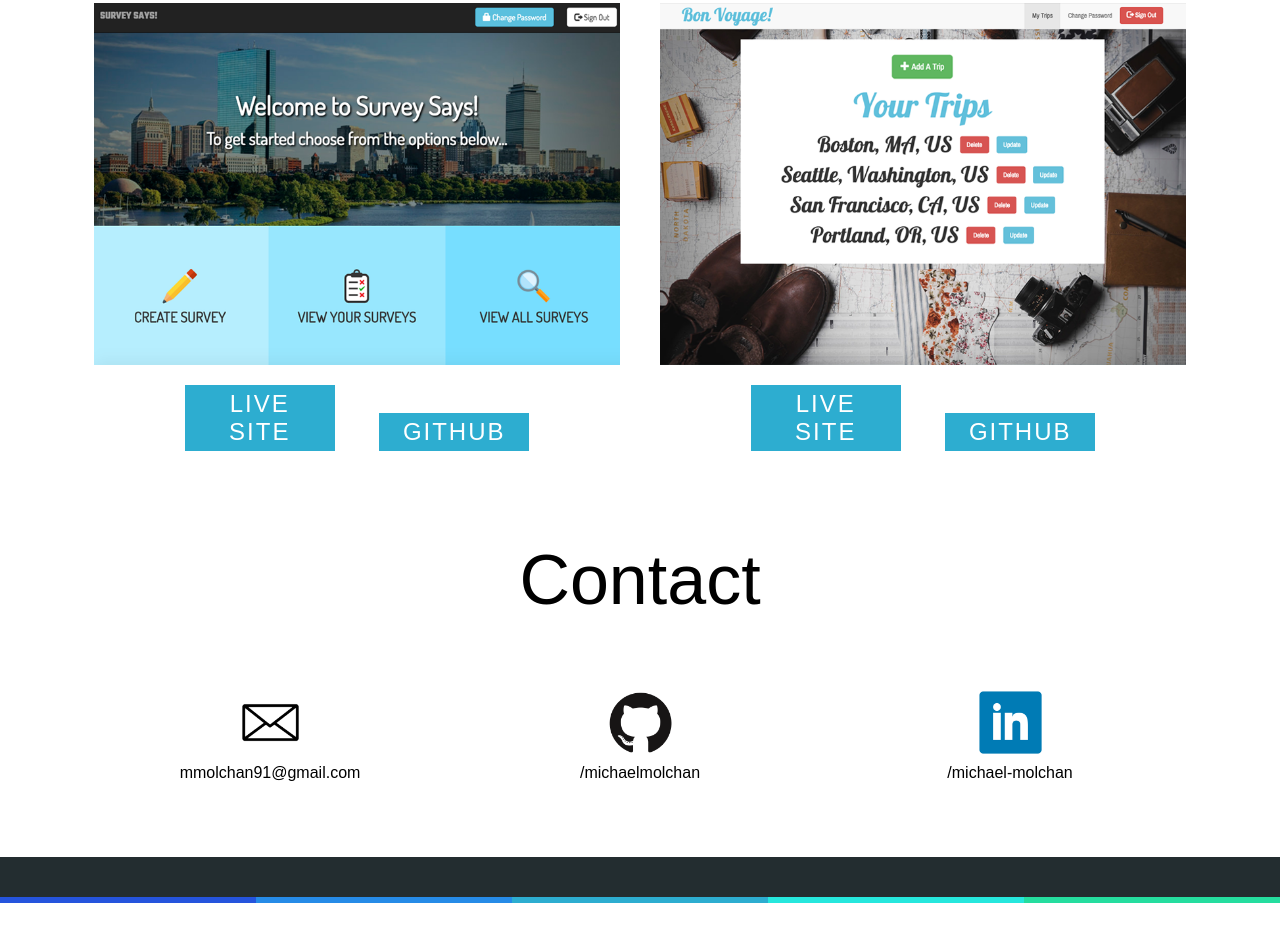
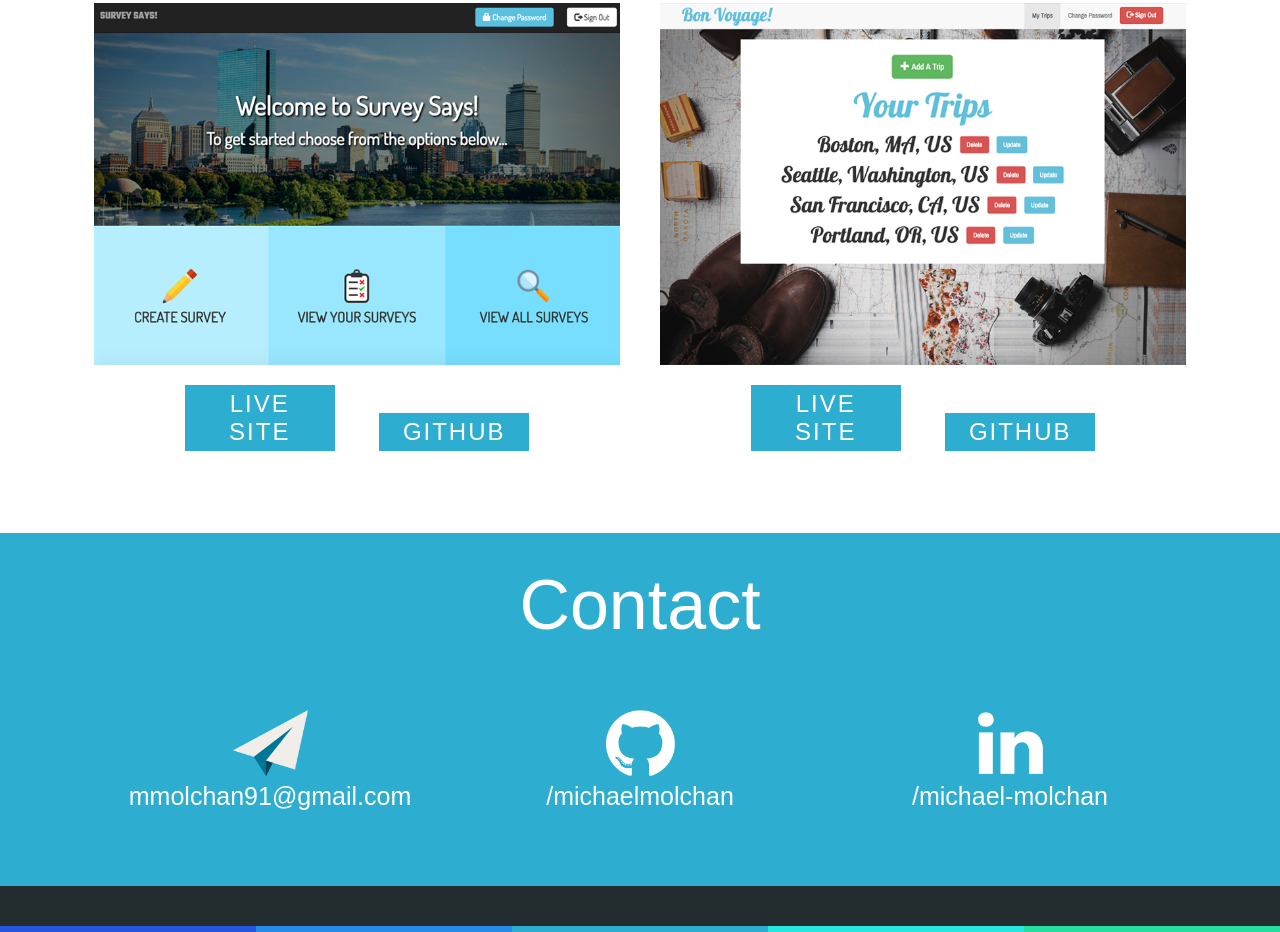
Before and after one commit to michaelmolchan/porfolio, a website: page index.html in a window 1280 px wide. Shown: the part 2881-3813 px from the top of the page. Before the commit the page ends 3784 px from the top, so only its background shows below. Drawn offline with nearby package versions, Linux system fonts and the light colour scheme; a web font is replaced by a local one.

Commit message:
Update Contact Section / Resume
- Update contact section icons

```diff
--- a/assets/styles/styles.css
+++ b/assets/styles/styles.css
@@ -379,7 +379,7 @@ nav button:hover {
 }
 
 .contact {
-  background-color: white;
+  background-color: #2dadd0;
   font-family: 'BenchNine', sans-serif;
   height: auto;
   padding-bottom: 45px;
@@ -391,26 +391,34 @@ nav button:hover {
   font-size: 70px;
   line-height: 55px;
   font-weight: normal;
-  color: black;
+  color: white;
   text-align: center;
-  padding-top: 20px;
+  padding-top: 45px;
 }
 
 .contact-icon {
   width: 75px;
 }
 
-.contact .content {
-  background-color: white;
-  padding: 10px 20px 25px;
-  margin: 0 auto;
-  width: 80%;
+.contact-icons {
+  display: flex;
+  flex-wrap: wrap;
   text-align: center;
+  padding: 20px 85px;
+}
+
+.contact-icons .icon {
+  flex: 1 0 25%;
+  box-sizing: border-box;
+  background: #2dadd0;
+  color: #171e42;
+  padding: 10px;
 }
 
 .contact a {
   text-decoration: none;
-  color: black;
+  color: white;
+  font-size: 25px;
 }
 
 footer {
--- a/index.html
+++ b/index.html
@@ -182,10 +182,10 @@
         </div> -->
         <div class="contact">
           <h1>Contact</h1>
-          <div class="skills">
-            <div class="skill"><a href="mailto:mmolchan91@gmail.com?subject=Email%20Subject"><img class="contact-icon" src="assets/images/email_icon.png"><br>mmolchan91@gmail.com</a></div>
-            <div class="skill"><a target="_blank" href="https://github.com/michaelmolchan"><img class="contact-icon" src="assets/images/github_icon.png"><br>/michaelmolchan</a></div>
-            <div class="skill"><a target="_blank" href="https://www.linkedin.com/in/michael-molchan/"><img class="contact-icon" src="assets/images/linkedin_icon.png"><br>/michael-molchan</a></div>
+          <div class="contact-icons">
+            <div class="icon"><a href="mailto:mmolchan91@gmail.com?subject=Email%20Subject"><img class="contact-icon" src="assets/images/email-icon.png"><br>mmolchan91@gmail.com</a></div>
+            <div class="icon"><a target="_blank" href="https://github.com/michaelmolchan"><img class="contact-icon" src="assets/images/github-icon.png"><br>/michaelmolchan</a></div>
+            <div class="icon"><a target="_blank" href="https://www.linkedin.com/in/michael-molchan/"><img class="contact-icon" src="assets/images/linkedin-icon.png"><br>/michael-molchan</a></div>
           </div>
         </div>
         <!-- <div class="contact">
```
Also changed, not shown: assets/images/email-icon.png (added), assets/images/email_icon.png (deleted), assets/images/github-icon.png (added), assets/images/linkedin-icon.png (added), assets/images/linkedin_icon.png (deleted), 1 other file.
